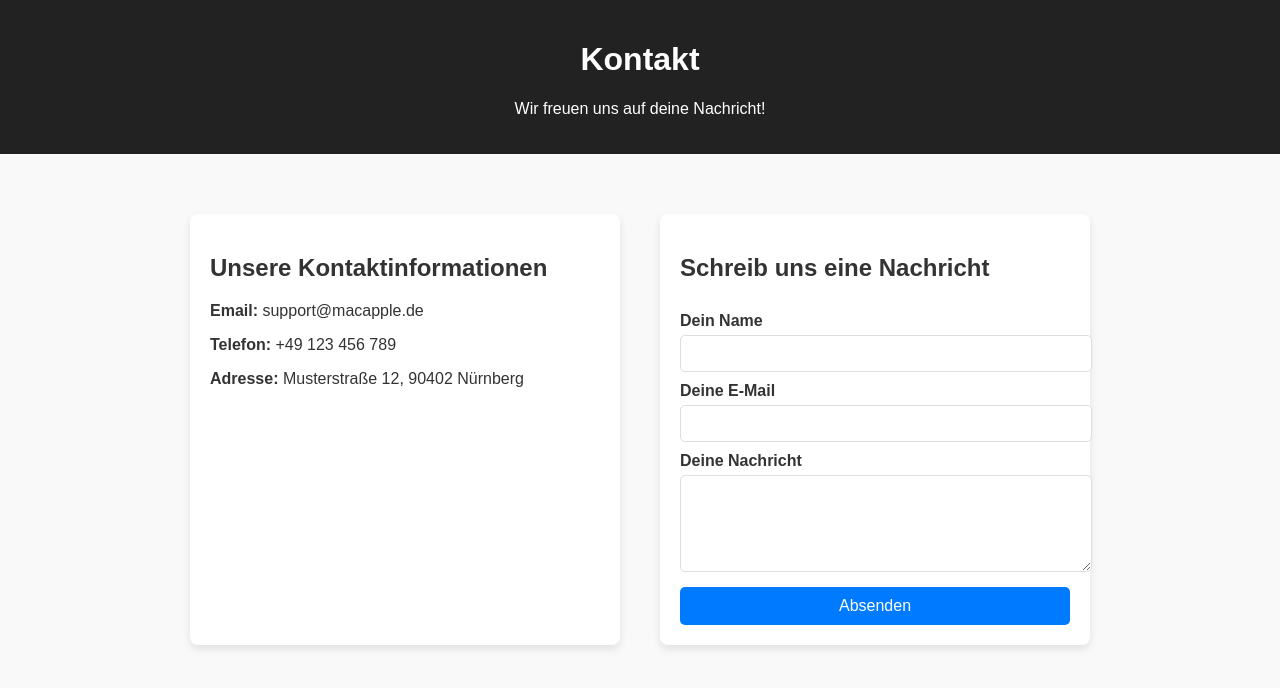
After one commit to MarvinBS-Erlangen/ProjektCode, a PHP site: page /contact.php in a window 1280 px wide. The commit adds this page. Shown: the top 688 px of the page. Run offline with PHP 8.4, Linux system fonts and the light colour scheme.

Commit message:
Lots of changes

```diff
--- /dev/null
+++ b/src/public/styles/contact.css
@@ -0,0 +1,84 @@
+/* Allgemeines Styling */
+body {
+    font-family: Arial, sans-serif;
+    margin: 0;
+    padding: 0;
+    background-color: #f9f9f9;
+    color: #333;
+}
+
+/* Header */
+header {
+    text-align: center;
+    background-color: #222;
+    color: white;
+    padding: 20px;
+}
+
+/* Kontakt-Container */
+.contact-container {
+    display: grid;
+    grid-template-columns: 1fr 1fr;
+    gap: 40px;
+    max-width: 900px;
+    margin: 40px auto;
+    padding: 20px;
+}
+
+/* Kontaktinformationen */
+.contact-info {
+    background-color: #fff;
+    padding: 20px;
+    border-radius: 8px;
+    box-shadow: 0 4px 8px rgba(0, 0, 0, 0.1);
+}
+
+/* Kontaktformular */
+.contact-form {
+    background-color: #fff;
+    padding: 20px;
+    border-radius: 8px;
+    box-shadow: 0 4px 8px rgba(0, 0, 0, 0.1);
+}
+
+.contact-form form {
+    display: flex;
+    flex-direction: column;
+}
+
+.contact-form label {
+    font-weight: bold;
+    margin-top: 10px;
+}
+
+.contact-form input,
+.contact-form textarea {
+    width: 100%;
+    padding: 10px;
+    margin-top: 5px;
+    border: 1px solid #ddd;
+    border-radius: 5px;
+}
+
+/* Absende-Button */
+.contact-form button {
+    margin-top: 15px;
+    padding: 10px;
+    background-color: #007bff;
+    color: white;
+    border: none;
+    border-radius: 5px;
+    cursor: pointer;
+    font-size: 1em;
+}
+
+.contact-form button:hover {
+    background-color: #0056b3;
+}
+
+/* Responsive Design */
+@media (max-width: 768px) {
+    .contact-container {
+        grid-template-columns: 1fr;
+    }
+}
--- a/src/views/agb.html
+++ b/src/views/agb.php
@@ -3,7 +3,7 @@
 <head>
     <meta charset="UTF-8">
     <meta name="viewport" content="width=device-width, initial-scale=1.0">
-    <link rel="stylesheet" href="../public/styles/agbs.css">
+    <link rel="stylesheet" href="../public/styles/agb.css">
     <title>AGB</title>
 </head>
 <body>
--- /dev/null
+++ b/src/views/contact.php
@@ -0,0 +1,43 @@
+<!DOCTYPE html>
+<html lang="de">
+
+<head>
+    <meta charset="UTF-8">
+    <meta name="viewport" content="width=device-width, initial-scale=1.0">
+    <title>Kontakt – MACaPPLE</title>
+    <link rel="stylesheet" href="../public/styles/contact.css">
+</head>
+
+<body>
+    <header>
+        <h1>Kontakt</h1>
+        <p>Wir freuen uns auf deine Nachricht!</p>
+    </header>
+
+    <main class="contact-container">
+        <section class="contact-info">
+            <h2>Unsere Kontaktinformationen</h2>
+            <p><strong>Email:</strong> support@macapple.de</p>
+            <p><strong>Telefon:</strong> +49 123 456 789</p>
+            <p><strong>Adresse:</strong> Musterstraße 12, 90402 Nürnberg</p>
+        </section>
+
+        <section class="contact-form">
+            <h2>Schreib uns eine Nachricht</h2>
+            <form action="kontakt.php" method="POST">
+                <label for="name">Dein Name</label>
+                <input type="text" id="name" name="name" required>
+
+                <label for="email">Deine E-Mail</label>
+                <input type="email" id="email" name="email" required>
+
+                <label for="message">Deine Nachricht</label>
+                <textarea id="message" name="message" rows="5" required></textarea>
+
+                <button type="submit">Absenden</button>
+            </form>
+        </section>
+    </main>
+</body>
+
+</html>
```
Also changed, not shown: src/handlers/home-image-blendin.js (added, +8 -0 lines), src/public/styles/agb.css (renamed from src/public/styles/agbs.css, +10 -0 lines), src/public/styles/datenschutzerklaerung.css (added, +7 -0 lines), src/public/styles/home.css (added, +36 -0 lines), src/public/styles/impressum.css (added, +7 -0 lines), src/public/styles/partialStyles/header.css (+2 -10 lines), src/views/datenschutzerklaerung.php (added, +57 -0 lines), src/views/home.php (added, +54 -0 lines), src/views/impressum.php (added, +46 -0 lines), src/views/partials/footer.php (+4 -4 lines), src/views/partials/header.php (+12 -2 lines), src/views/products.php (+14 -8 lines), src/public/styles/contest.css (added).
